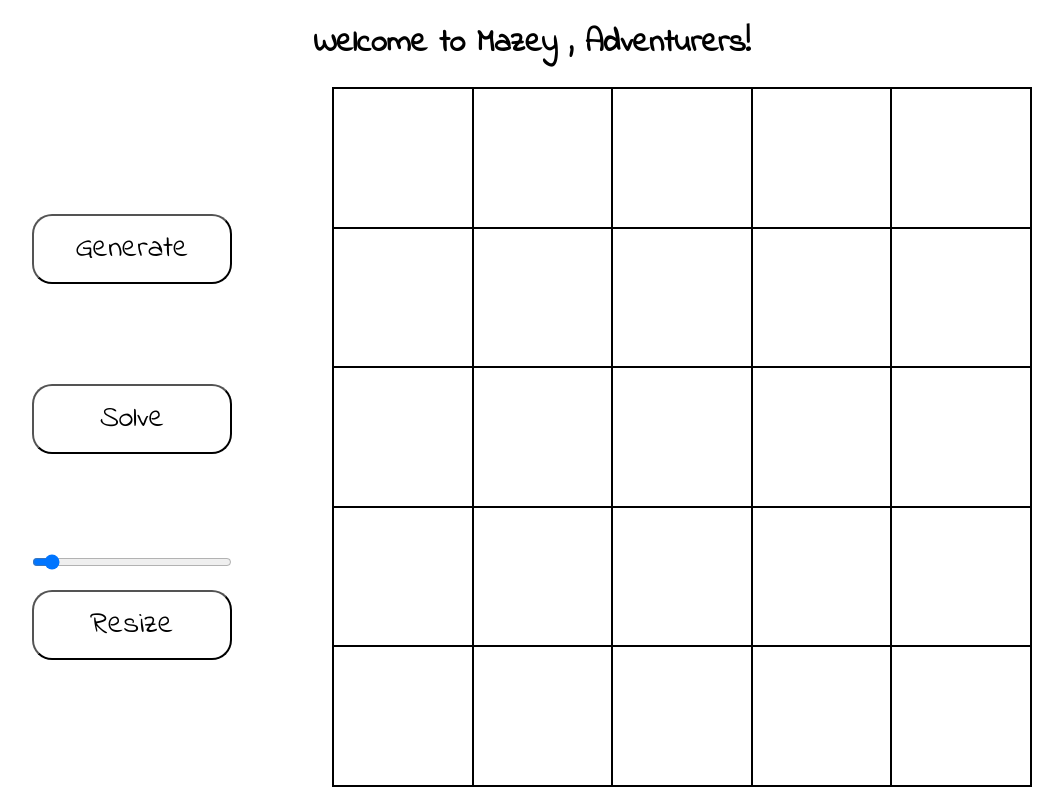
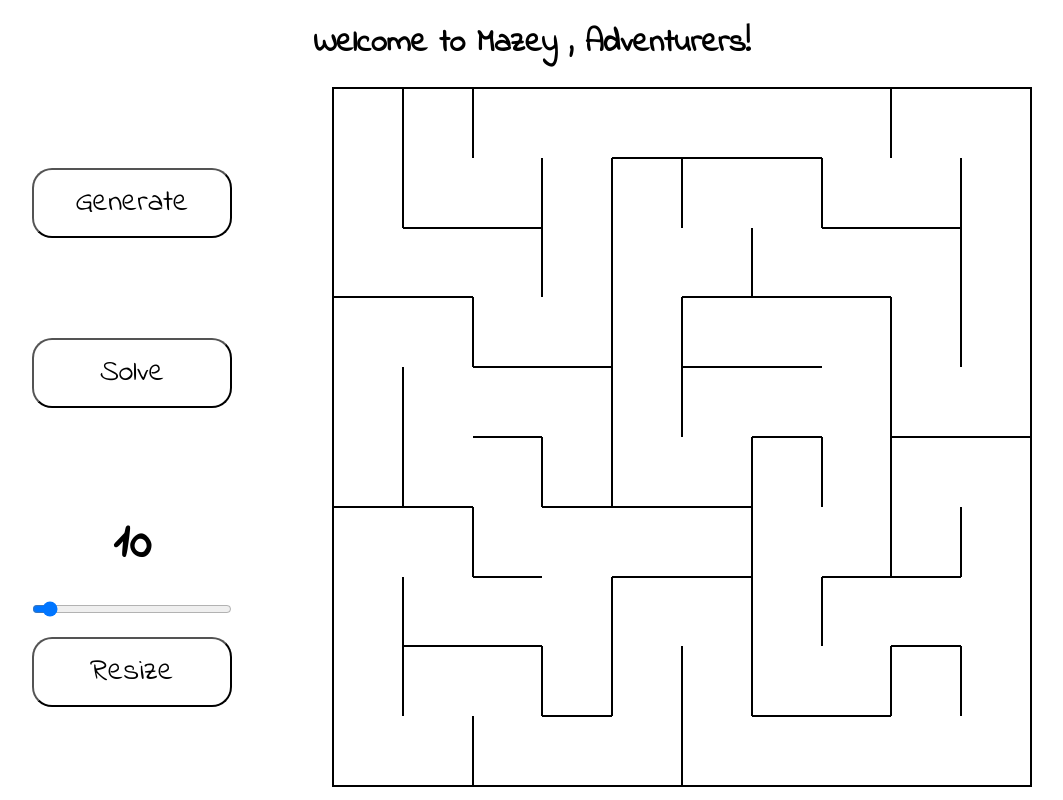
Before and after one commit to wyhong3103/maze-solver, a plain HTML site: page index.html in a window 1280 px wide. Both pictures are taken after a click on the button "Resize". Shown: the whole page, without its empty margins (108-1171 px from the left). Drawn offline with Linux system fonts and the light colour scheme.

Commit message:
Add resize functions

```diff
--- a/index.html
+++ b/index.html
@@ -20,7 +20,8 @@
             <button class="generate">Generate</button>
             <button class="solve">Solve</button>
             <div class="resize-container">
-                <input type="range" min = 5 max=100 id="size-slider" value=10 step=2>
+                <h3 class="size-n"></h3>
+                <input type="range" min = 5 max=100 id="size-slider" value=10 step=5>
                 <button class="resize">Resize</button>
             </div>
         </div>
--- a/script.js
+++ b/script.js
@@ -3,6 +3,7 @@ const generate_btn = document.querySelector(".generate");
 const solve_btn = document.querySelector(".solve");
 const resize_btn = document.querySelector(".resize");
 const size_slider = document.querySelector("#size-slider");
+const size_n = document.querySelector(".size-n");
 let vis = [];
 let grid = [];
 let wall = [];
@@ -190,8 +191,26 @@ function solve_onclick(){
     solve();
 }
 
+function update_size_n(){
+    size_n.textContent = size_slider.value;
+}
+
+function resize_onclick(){
+    vis = [];
+    grid = [];
+    wall = [];
+    size = size_slider.value;
+    maze_container.innerHTML = "";
+    cell_generator(size);
+    dfs(0,0);
+}
+
 
 generate_btn.addEventListener("click", generate_onclick);
 solve_btn.addEventListener("click", solve_onclick);
+size_slider.addEventListener("change", update_size_n)
+resize_btn.addEventListener("click",resize_onclick)
+
 
 cell_generator(size);
+update_size_n();
--- a/style.css
+++ b/style.css
@@ -54,6 +54,11 @@ button:hover{
     height : 65px;
 }
 
+.size-n{
+    text-align: center;
+    font-size: 50px;
+}
+
 .resize-container{
     display: flex;
     flex-direction: column;
```
